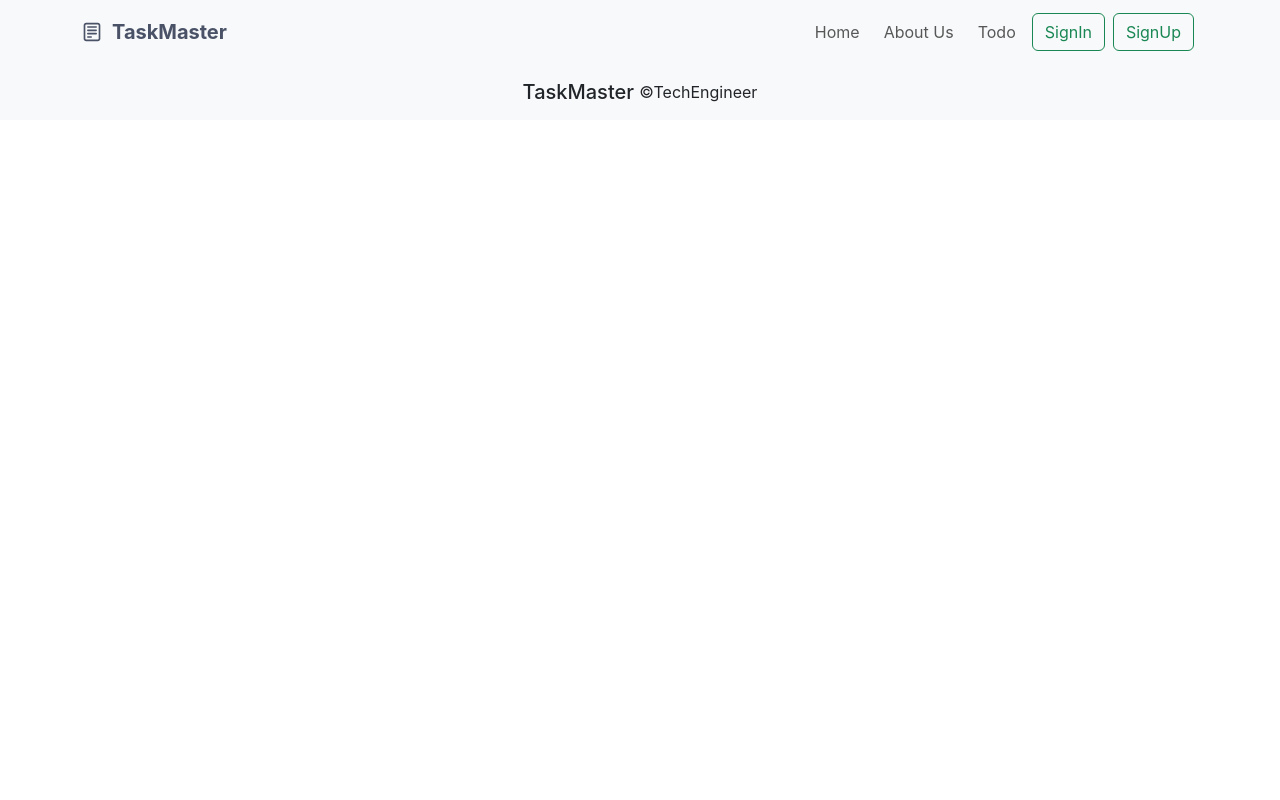
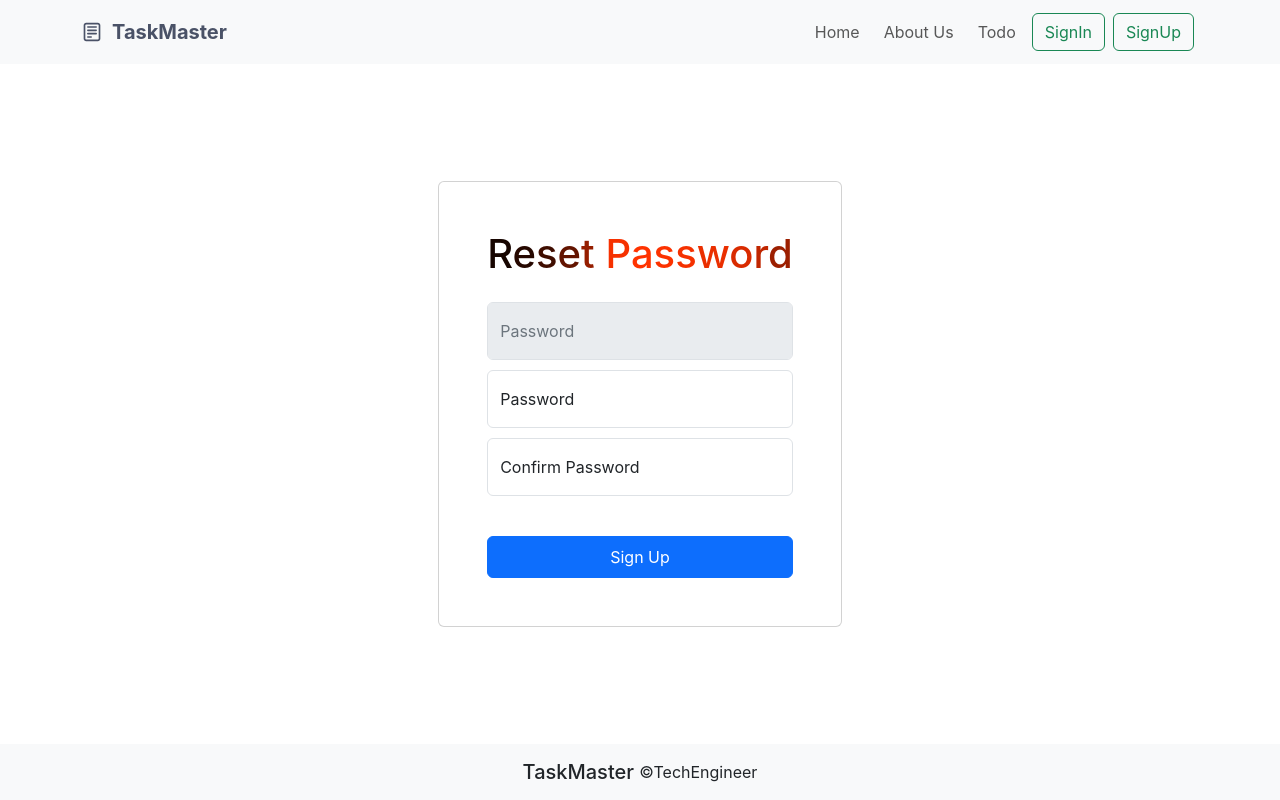
Before and after one commit to arvind520/taskMasterFE, a React (Create React App) app: page /resetpassword in a window 1280 px wide. Built offline with nearby package versions, Linux system fonts and the light colour scheme.

Commit message:
added forgot password

```diff
--- a/src/App.js
+++ b/src/App.js
@@ -1,6 +1,10 @@
 import React, { useEffect } from "react";
 import "./App.css";
 import { BrowserRouter as Router, Routes, Route } from "react-router-dom";
+import { ToastContainer } from "react-toastify";
+import { signIn } from "./redux/auth/authActions";
+import { connect } from "react-redux";
+
 import Navbar from "./components/navbar/Navbar";
 import Home from "./components/home/Home";
 import Footer from "./components/footer/Footer";
@@ -8,9 +12,8 @@ import AboutUs from "./components/aboutUs/AboutUs";
 import SignIn from "./components/signIn&signUp/SignIn";
 import SignUp from "./components/signIn&signUp/SignUp";
 import Todo from "./components/todo/Todo";
-import { ToastContainer } from "react-toastify";
-import { signIn } from "./redux/auth/authActions";
-import { connect } from "react-redux";
+import ForgotPassword from "./components/signIn&signUp/ForgotPassword";
+import ResetPassword from "./components/signIn&signUp/ResetPassword";
 
 function App({loginUser}) {
   useEffect(()=>{
@@ -21,7 +24,7 @@ function App({loginUser}) {
   return (
     <div className="app">
       <Router>
-      <ToastContainer />
+      <ToastContainer position="bottom-right"/>
         <Navbar />
         <Routes>
           <Route exact path="/" element={<Home />} />
@@ -29,6 +32,8 @@ function App({loginUser}) {
           <Route path="/todo" element={<Todo />} />
           <Route path="/signin" element={<SignIn />} />
           <Route path="/signup" element={<SignUp />} />
+          <Route path="/forgotpassword" element={<ForgotPassword />} />
+          <Route path="/resetpassword" element={<ResetPassword />} />
         </Routes>
         <Footer />
       </Router>
--- /dev/null
+++ b/src/components/signIn&signUp/ForgotPassword.jsx
@@ -0,0 +1,69 @@
+import React, { useState } from "react";
+import "./SignIn.css";
+import ShineText from "../common/textAnimation/ShineText";
+import { useNavigate } from "react-router-dom";
+import BtnLoader from "../common/btnLoader/BtnLoader";
+import axios from "axios";
+import { toast } from "react-toastify";
+
+const ForgotPassword = () => {
+  const [email, setEmail] = useState("")
+  const [btnLoader, setBtnLoader] = useState(false);
+  const navigate = useNavigate();
+
+  const handleSubmit = async (e) => {
+    e.preventDefault();
+    if(email.trim() == ""){
+      return toast.error("Please enter your email address");
+    }
+    setBtnLoader(true);
+    try {
+      const res = await axios.post(
+        process.env.REACT_APP_BASE_URL ? process.env.REACT_APP_BASE_URL+"api/v1/forgotpassword" : `https://task-master-be.vercel.app/api/v1/forgotpassword`,
+        {email},
+        { headers: { "Content-Type": "application/json" } }
+      );
+      if(res.data.found){
+        navigate("/resetpassword", { state: { email: email } });
+      }else{
+        toast.error("This Email is not registered with us.");
+      }
+    } catch (error) {
+      toast.error("Something went wrong!");
+    }
+    setBtnLoader(false);
+  };
+
+  return (
+    <div className="signin d-flex justify-content-center align-items-center">
+      <div className="form-container text-center p-5 card">
+        <ShineText text="Forgot Password" />
+
+        <form className="d-flex flex-column gap mt-3" onSubmit={handleSubmit}>
+          <div className="form-floating text-start py-2">
+            <input
+              type="email"
+              className="form-control"
+              id="userEmail"
+              placeholder="Arvind"
+              name="username"
+              value={email}
+              onChange={e => setEmail(e.target.value)}
+            />
+            <label htmlFor="userEmail">Email</label>
+            <small id="emailHelp" class="form-text text-muted">Enter your registered email.</small>
+          </div>
+          <button
+            className="btn btn-primary w-100 py-2 mt-3 d-flex justify-content-center align-items-center"
+            type="submit"
+            disabled={btnLoader}
+          >
+            <BtnLoader active={btnLoader} /> Submit
+          </button>
+        </form>
+      </div>
+    </div>
+  );
+};
+
+export default ForgotPassword;
--- /dev/null
+++ b/src/components/signIn&signUp/ResetPassword.jsx
@@ -0,0 +1,96 @@
+import React, { useState } from "react";
+import axios from "axios";
+import { useNavigate, useLocation } from "react-router-dom";
+import { toast } from "react-toastify";
+import "./SignIn.css";
+import ShineText from "../common/textAnimation/ShineText";
+import BtnLoader from "../common/btnLoader/BtnLoader";
+
+const ResetPassword = () => {
+  const navigate = useNavigate();
+  const location = useLocation();
+  const email = location.state?.email;
+
+  const [password, setPassword] = useState("");
+  const [confirmPassword, setConfirmPassword] = useState("");
+  const [err, setErr] = useState("");
+  const [btnLoader, setBtnLoader] = useState(false);
+
+  const handleSubmit = async (e) => {
+    e.preventDefault();
+    if(!password.trim() || !confirmPassword.trim()) return setErr("All fields are required!")
+    if(password!==confirmPassword) return setErr("Confirm password did not match.")
+    setBtnLoader(true);
+    try {
+      const res = await axios.put(
+        process.env.REACT_APP_BASE_URL ? process.env.REACT_APP_BASE_URL+"api/v1/resetpassword" : `https://task-master-be.vercel.app/api/v1/resetpassword`,
+        {email, password},
+        { headers: { "Content-Type": "application/json" } }
+      );
+      if(res.data.success){
+        toast.success(res.data.message)
+      }else{
+        toast.error(res.data.message)
+      }
+    } catch (error) {
+      toast.error("Something went wrong!");
+    }
+    setBtnLoader(false);
+    navigate("/");
+  };
+
+  return (
+    <div className="signin d-flex justify-content-center align-items-center">
+      <div className="form-container text-center p-5 card">
+        <ShineText text="Reset Password" />
+
+        <form className="d-flex flex-column gap mt-3" onSubmit={handleSubmit}>
+          <div className="form-floating">
+            <input
+              type="text"
+              className="form-control"
+              id="emailInputs"
+              placeholder="Arvind"
+              value={email}
+              disabled
+            />
+            <label htmlFor="emailInputs">Password</label>
+          </div>
+          <div className="form-floating">
+            <input
+              type="password"
+              className="form-control"
+              id="passwordInputs"
+              placeholder="Arvind"
+              value={password}
+              onChange={e => setPassword(e.target.value)}
+            />
+            <label htmlFor="passwordInputs">Password</label>
+          </div>
+          <div className="form-floating">
+            <input
+              type="password"
+              className="form-control"
+              id="confirmpasswordInputs"
+              placeholder="Arvind"
+              value={confirmPassword}
+              onChange={e => setConfirmPassword(e.target.value)}
+            />
+            <label htmlFor="confirmpasswordInputs">Confirm Password</label>
+          </div>
+          <small id="errmsg" className="form-text text-danger">{err}</small>
+
+          <button
+            className="btn btn-primary w-100 py-2 mt-3 d-flex justify-content-center align-items-center"
+            type="submit"
+            disabled={btnLoader}
+          >
+            <BtnLoader active={btnLoader} /> Sign Up
+          </button>
+        </form>
+      </div>
+    </div>
+  );
+};
+
+export default ResetPassword;
--- a/src/components/signIn&signUp/SignIn.jsx
+++ b/src/components/signIn&signUp/SignIn.jsx
@@ -87,6 +87,9 @@ const SignUp = ({loginUser}) => {
             <BtnLoader active={btnLoader} /> Sign In
           </button>
         </form>
+        <p className="my-4">
+          <Link to="/forgotpassword">Forgot your password?</Link>
+        </p>
       </div>
     </div>
   );
```
